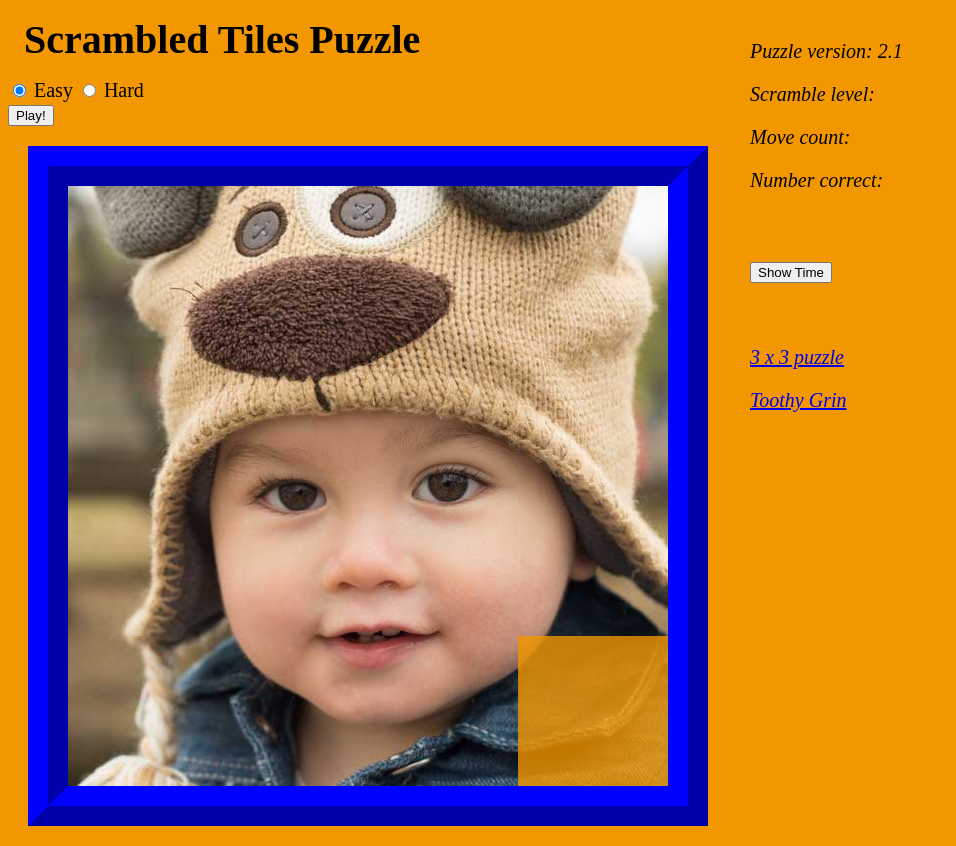
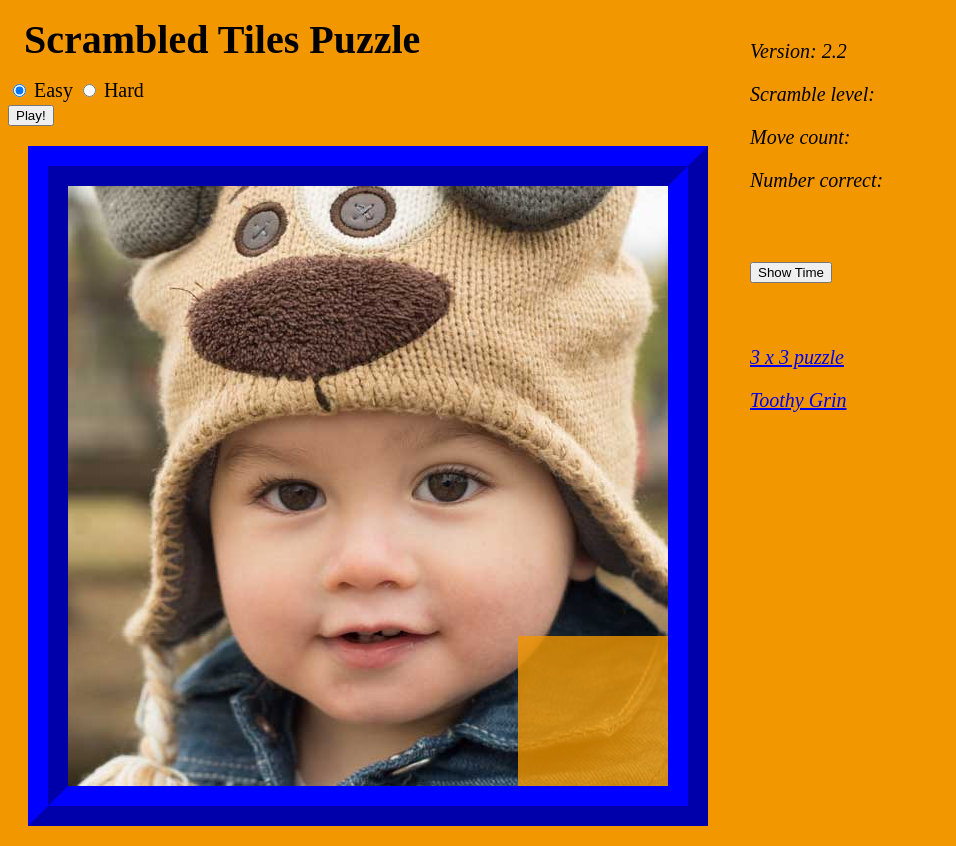
Before and after one commit to kplimley/tile-puzzle, a plain HTML site: page index.html in a window 1280 px wide. Shown: the whole page, without its empty margins (0-956 px from the left). Drawn offline with Linux system fonts and the light colour scheme.

Commit message:
Incrementing version number

```diff
--- a/index.html
+++ b/index.html
@@ -9,7 +9,7 @@
   <main>
     <h1>Scrambled Tiles Puzzle</h1>
     <div id="info-box">
-      <p>Puzzle version: 2.1</p>
+      <p>Version: 2.2</p>
       <p>Scramble level: <span id="scramble-level"></span></p>
       <p>Move count: <span id="moves"></span></p>
       <p>Number correct: <span id="num-correct"></span></p><br>
```
